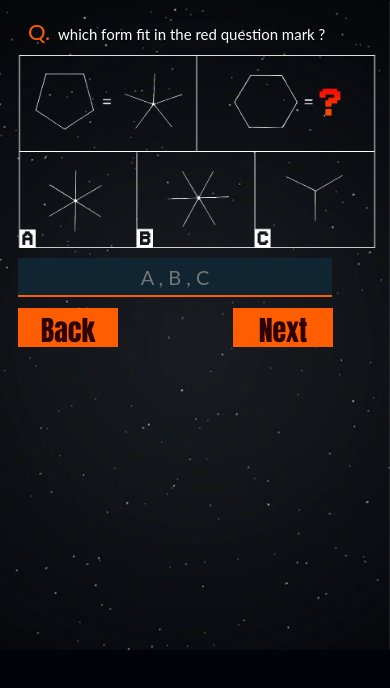
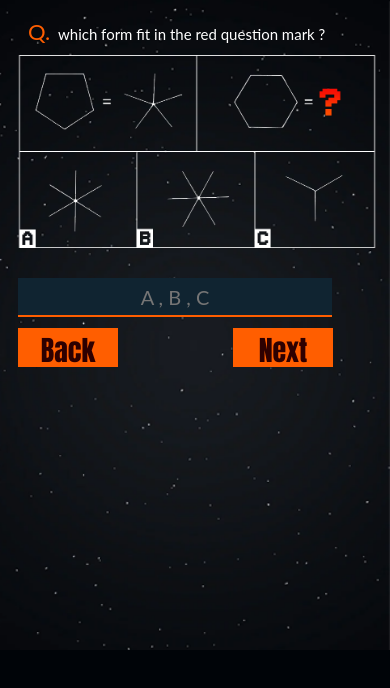
Before and after one commit to testyouriq/testyouriq.github.io, a plain HTML site: page test.html in a window 390 px wide. Drawn offline with Linux system fonts and the light colour scheme.

Commit message:
Update test.css

```diff
--- a/test.css
+++ b/test.css
@@ -320,7 +320,7 @@ body{
         width: 100%;
     }
     #answerEightOne{
-        margin: 255px 0px 0px 10px;
+        margin: 270px 0px 0px 10px;
         width: 150px;
     }
     #answerEightTwo{
@@ -379,15 +379,15 @@ body{
         font-size: 15px;
     }
     .answer{
-        margin: 250px 0px 0px 10px;
+        margin: 270px 0px 0px 10px;
         width: 310px;
     }
     .next{
-        margin: 300px 0px 0px 225px;
+        margin: 320px 0px 0px 225px;
         width: 100px;
     }
     .back{
-        margin: 300px 0px 0px 10px;
+        margin: 320px 0px 0px 10px;
         width: 100px;
     }
 }
```
